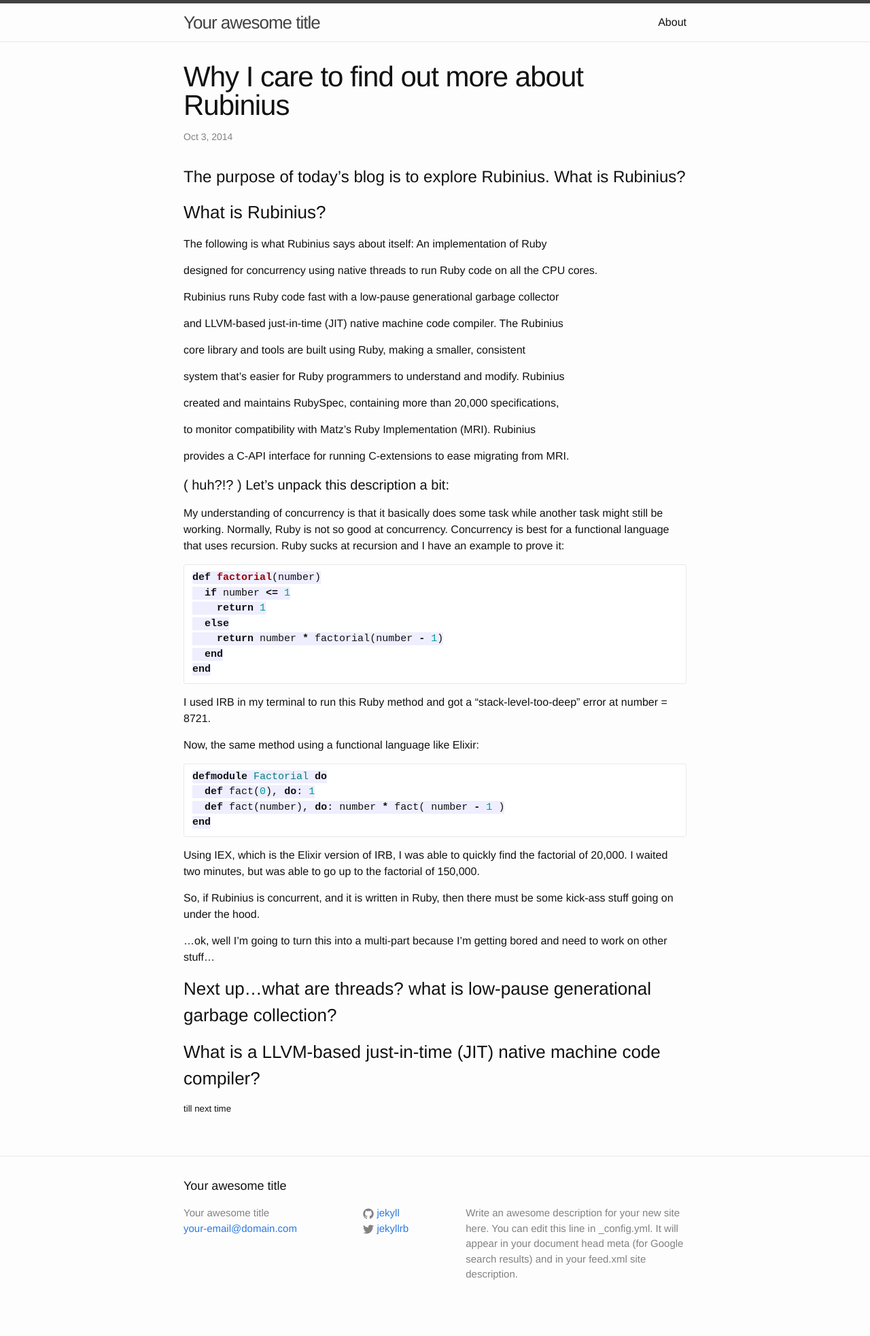
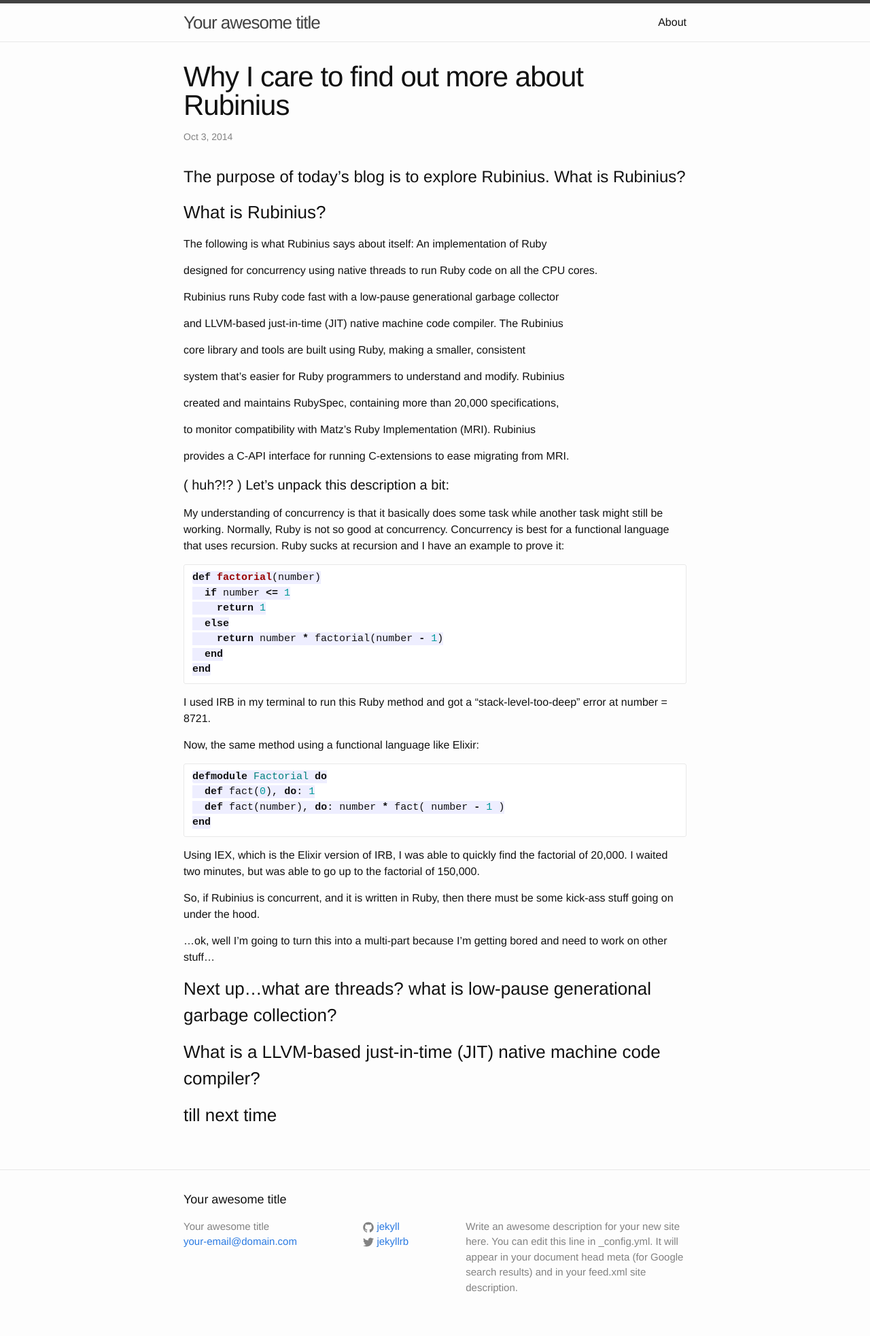
Before and after one commit to timproctor/timproctor.github.io, a Jekyll site: the page built from _posts/2014-10-03-why-i-care-to-find-out-more-about-rubinius.markdown, in a window 1280 px wide. Shown: the whole page at 68% size. Built offline with Jekyll 4.4.1, drawn with Linux system fonts in a browser that asks for light colours.

```diff
--- a/_posts/2014-10-03-why-i-care-to-find-out-more-about-rubinius.markdown
+++ b/_posts/2014-10-03-why-i-care-to-find-out-more-about-rubinius.markdown
@@ -70,4 +70,4 @@ and need to work on other stuff...
 ### Next up...what are threads? what is low-pause generational garbage collection?
 ### What is a LLVM-based just-in-time (JIT) native machine code compiler?
 
-##### till next time
+### till next time
```
